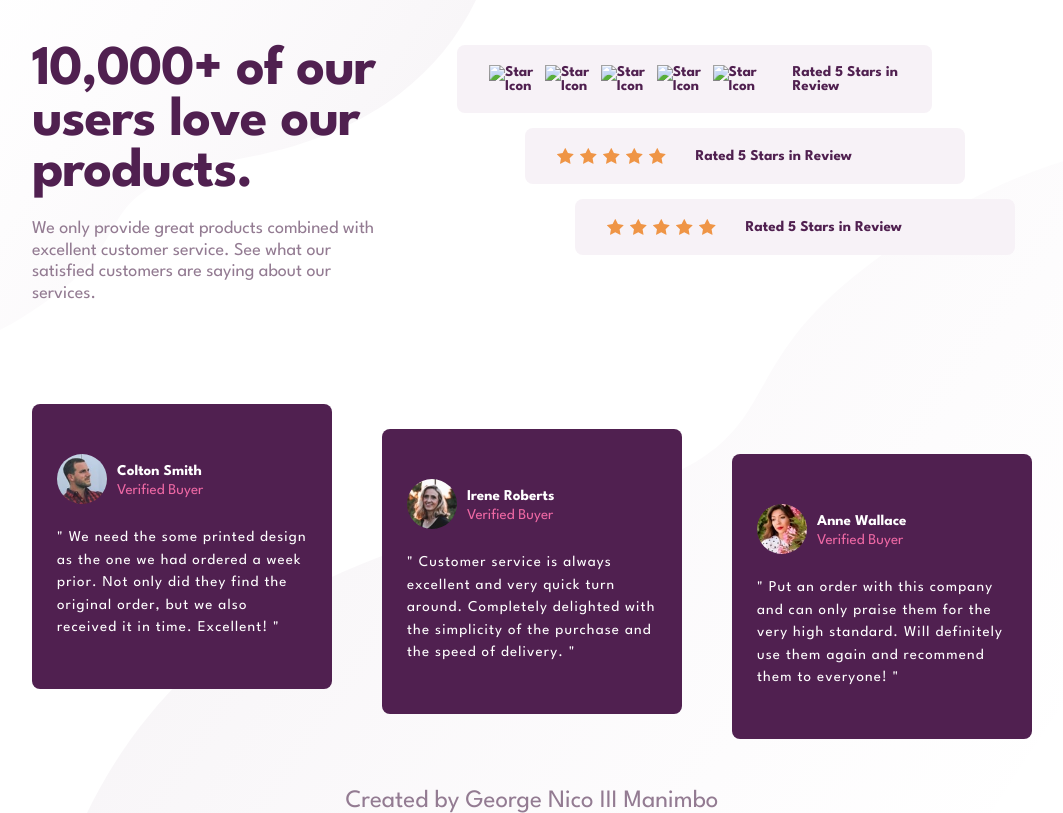
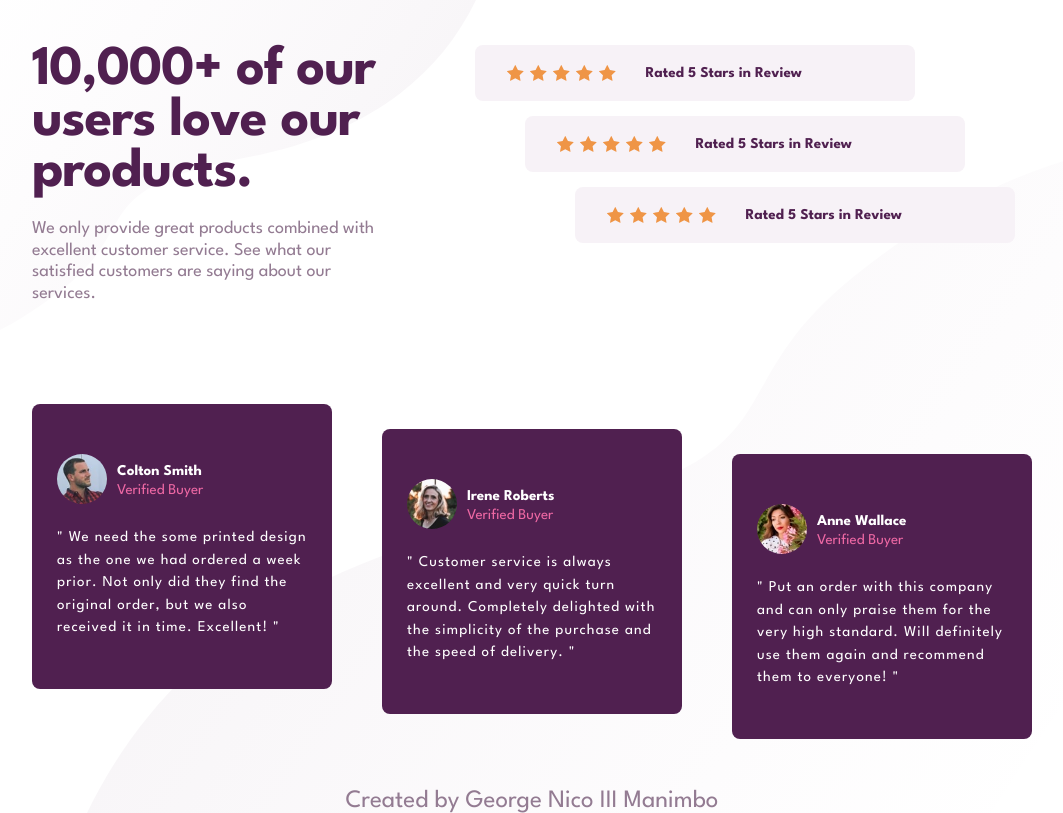
Before and after one commit to Georgenico/Social-Proof-Section, a plain HTML site: page index.html in a window 1280 px wide. Shown: the whole page, without its empty margins (108-1171 px from the left). Drawn offline with Linux system fonts and the light colour scheme; the site is published under a folder, as on GitHub Pages, so addresses that start at the root find nothing.

Commit message:
Update index.html

```diff
--- a/index.html
+++ b/index.html
@@ -27,11 +27,11 @@
         <div class="rating-container">
           <div class="icon-container">
             <div class="review-stars">
-              <img class="icon" src="/images/icon-star.svg" alt="Star Icon" />
-              <img class="icon" src="/images/icon-star.svg" alt="Star Icon" />
-              <img class="icon" src="/images/icon-star.svg" alt="Star Icon" />
-              <img class="icon" src="/images/icon-star.svg" alt="Star Icon" />
-              <img class="icon" src="/images/icon-star.svg" alt="Star Icon" />
+              <img class="icon" src="./images/icon-star.svg" alt="Star Icon" />
+              <img class="icon" src="./images/icon-star.svg" alt="Star Icon" />
+              <img class="icon" src="./images/icon-star.svg" alt="Star Icon" />
+              <img class="icon" src="./images/icon-star.svg" alt="Star Icon" />
+              <img class="icon" src="./images/icon-star.svg" alt="Star Icon" />
             </div>
             <div class="rate-container">
               <p class="rating">Rated 5 Stars in Review</p>
```
